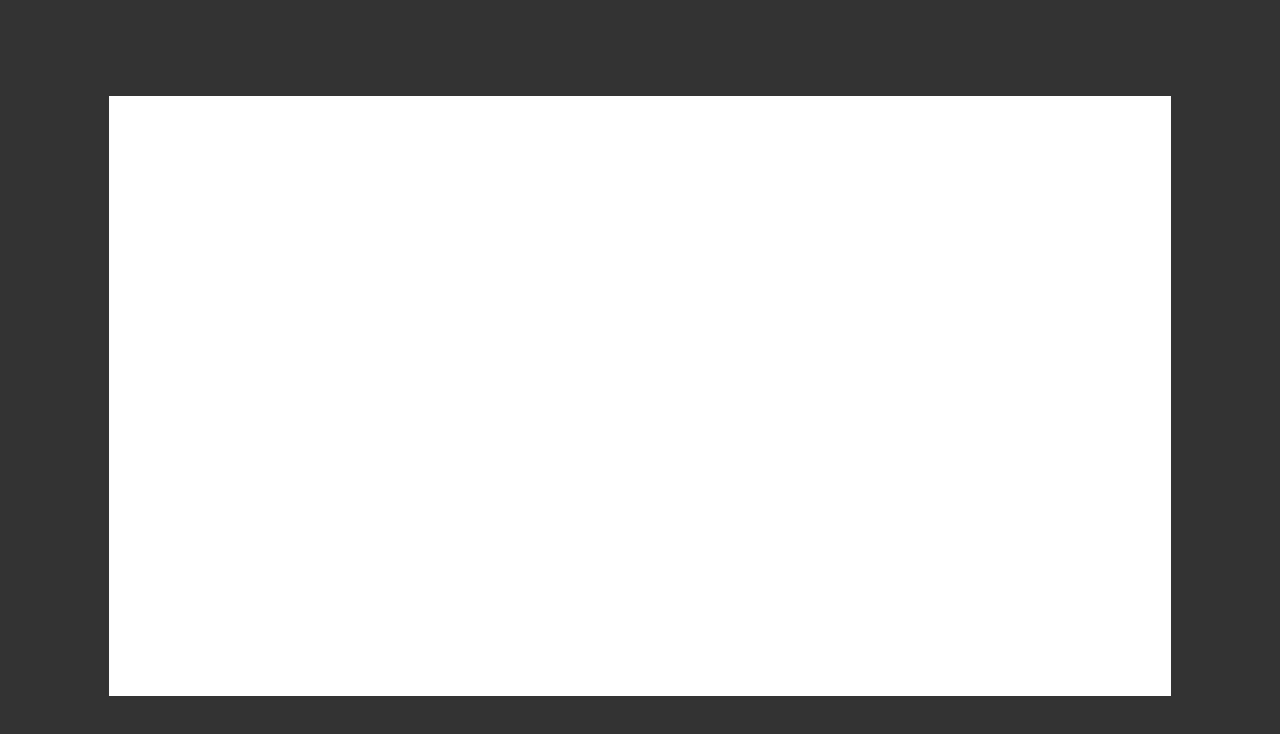
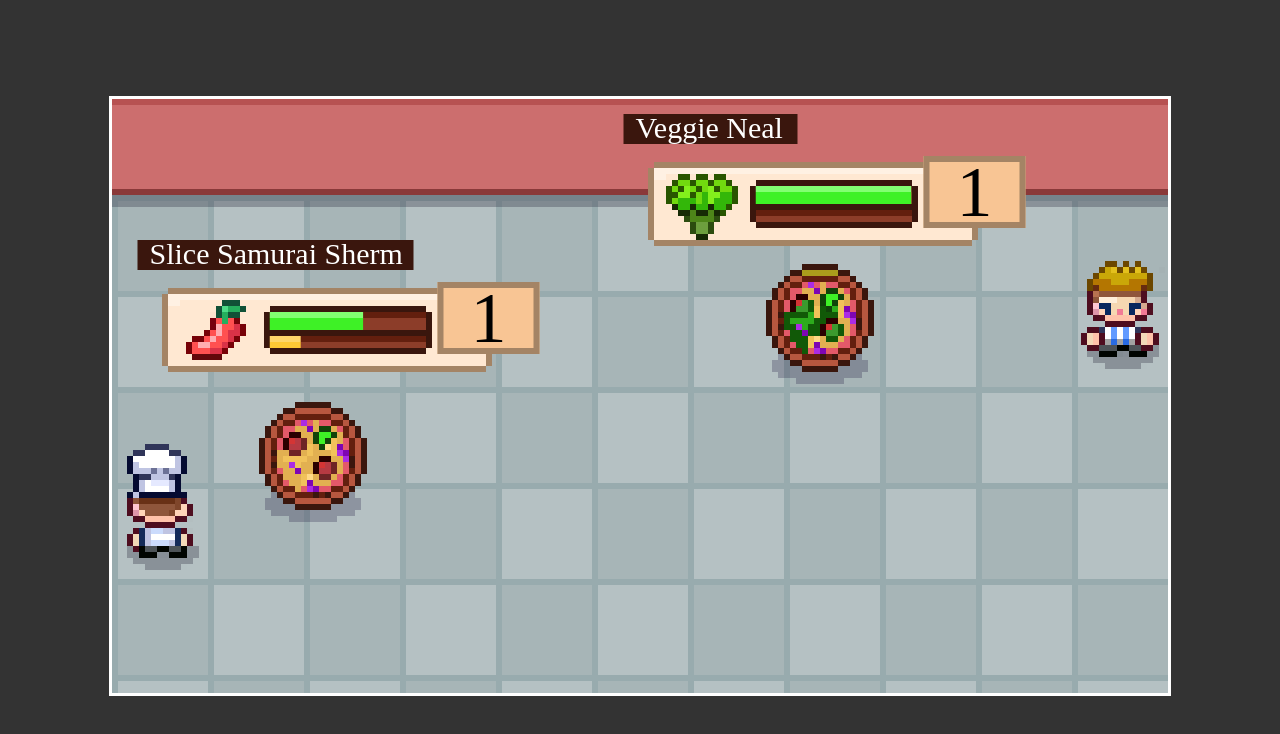
Before and after one commit to jimcervone/pizza, a plain HTML site: page index.html in a window 1280 px wide. Drawn offline with Linux system fonts and the light colour scheme.

Commit message:
add battles

```diff
--- /dev/null
+++ b/Battle/Battle.js
@@ -0,0 +1,62 @@
+class Battle {
+    constructor() {
+      this.combatants = {
+        "player1": new Combatant({
+          ...Pizzas.s001,
+          team: "player",
+          hp: 30,
+          maxHp: 50,
+          xp: 20,
+          maxXp: 100,
+          level: 1,
+          status: null,
+        }, this),
+        "enemy1": new Combatant({
+          ...Pizzas.v001,
+          team: "enemy",
+          hp: 50,
+          maxHp: 50,
+          xp: 20,
+          level: 1,
+          status: null,
+        }, this),
+        "enemy2": new Combatant({
+          ...Pizzas.f001,
+          team: "enemy",
+          hp: 50,
+          maxHp: 50,
+          xp: 30,
+          level: 1,
+          status: null,
+        }, this),
+      }
+      this.activeCombatants = {
+        player: "player1",
+        enemy: "enemy1"
+      }
+    }
+
+    createElement() {
+        this.element = document.createElement("div");
+        this.element.classList.add("Battle");
+        this.element.innerHTML = (`
+            <div class="Battle_hero">
+              <img src="${'/images/characters/people/hero.png'}" alt="Hero" />
+            </div>
+            <div class="Battle_enemy">
+              <img src="${'/images/characters/people/npc3.png'}" alt="Enemy" />
+            </div>
+        `)
+    }
+
+    init(container) {
+        this.createElement();
+        container.appendChild(this.element);
+
+        Object.keys(this.combatants).forEach(key => {
+          let combatant = this.combatants[key];
+          combatant.id = key;
+          combatant.init(this.element);
+        })
+    }
+}
--- /dev/null
+++ b/Battle/Combatant.js
@@ -0,0 +1,79 @@
+class Combatant {
+    constructor(config, battle) {
+        Object.keys(config).forEach(key => {
+            this[key] = config[key];
+        })
+        this.battle = battle;
+    }
+
+    get hpPercent() {
+        const percent = this.hp / this.maxHp * 100;
+        return percent > 0 ? percent : 0;
+    }
+
+    get xpPercent() {
+        return this.xp / this.maxXp * 100;
+    }
+
+    get isActive() {
+        return this.battle.activeCombatants[this.team] === this.id;
+    }
+
+    createElement() {
+        this.hudElement = document.createElement("div");
+        this.hudElement.classList.add("Combatant");
+        this.hudElement.setAttribute("data-combatant", this.id);
+        this.hudElement.setAttribute("data-team", this.team);
+
+        this.hudElement.innerHTML = (`
+            <p class="Combatant_name">${this.name}</p>
+            <p class="Combatant_level"></p>
+            <div class="Combatant_character_crop">
+              <img class="Combatant_character" alt="${this.name}" src="${this.src}" />
+            </div>
+            <img class="Combatant_type" src="${this.icon}" alt="${this.type}" />
+            <svg viewBox="0 0 26 3" class="Combatant_life-container">
+              <rect x=0 y=0 width="0%" height=1 fill="#82ff71" />
+              <rect x=0 y=1 width="0%" height=2 fill="#3ef126" />
+            </svg>
+            <svg viewBox="0 0 26 2" class="Combatant_xp-container">
+              <rect x=0 y=0 width="0%" height=1 fill="#ffd76a" />
+              <rect x=0 y=1 width="0%" height=1 fill="#ffc934" />
+            </svg>
+            <p class="Combatant_status"></p>
+        `);
+
+        this.pizzaElement = document.createElement("img");
+        this.pizzaElement.classList.add("Pizza");
+        this.pizzaElement.setAttribute("src", this.src);
+        this.pizzaElement.setAttribute("alt", this.name);
+        this.pizzaElement.setAttribute("data-team", this.team);
+
+        this.hpFills = this.hudElement.querySelectorAll(".Combatant_life-container > rect")
+        this.xpFills = this.hudElement.querySelectorAll(".Combatant_xp-container > rect")
+    }
+
+    update(changes={}) {
+        // update anything incoming
+        Object.keys(changes).forEach(key => {
+            this[key] = changes[key]
+        })
+
+        // update active flag to hso the correct pizza and hud
+        this.hudElement.setAttribute("data-active", this.isActive)
+        this.pizzaElement.setAttribute("data-active", this.isActive)
+
+        // update hp and xp for percent fills
+        this.hpFills.forEach(rect => rect.style.width = `${this.hpPercent}%`)
+        this.xpFills.forEach(rect => rect.style.width = `${this.xpPercent}%`)
+
+        this.hudElement.querySelector(".Combatant_level").innerText = this.level;
+    }
+
+    init(container) {
+        this.createElement();
+        container.appendChild(this.hudElement);
+        container.appendChild(this.pizzaElement);
+        this.update();
+    }
+}
--- /dev/null
+++ b/Content/pizzas.js
@@ -0,0 +1,28 @@
+window.PizzaTypes = {
+    normal: "normal",
+    spicy: "spicy",
+    veggie: "veggie",
+    fungi: "fungi",
+    chill: "chill"
+}
+
+window.Pizzas = {
+    "s001": {
+        name: "Slice Samurai Sherm",
+        type: PizzaTypes.spicy,
+        src: "/images/characters/pizzas/s001.png",
+        icon: "/images/icons/spicy.png",
+    },
+    "v001": {
+        name: "Veggie Neal",
+        type: PizzaTypes.veggie,
+        src: "/images/characters/pizzas/v001.png",
+        icon: "/images/icons/veggie.png",
+    },
+    "f001": {
+        name: "Portobello Campo",
+        type: PizzaTypes.fungi,
+        src: "/images/characters/pizzas/f001.png",
+        icon: "/images/icons/fungi.png",
+    }
+}
--- a/Overworld.js
+++ b/Overworld.js
@@ -63,7 +63,7 @@ class Overworld {
   }
 
   init() {
-    this.startMap(window.OverworldMaps.Kitchen);
+    this.startMap(window.OverworldMaps.DemoRoom);
 
     this.bindActionInput();
     this.bindHeroPositionCheck();
@@ -74,13 +74,16 @@ class Overworld {
     this.startGameLoop();
 
     this.map.startCutscene([
-      { type: "changeMap", map: "DemoRoom"}
+      { type: "battle" },
+      // { type: "changeMap", map: "DemoRoom"},
+
       // { who: "hero", type: "walk", direction: "down" },
       // { who: "hero", type: "walk", direction: "down" },
       // { who: "npcA", type: "walk", direction: "up" },
       // { who: "npcA", type: "walk", direction: "left" },
       // { who: "hero", type: "stand", direction: "right", time: 200 },
       // {type: "textMessage", text: "Hello There!"}
+
       // { who: "npcA", type: "stand", direction: "up", time: 800 },
     ]);
   }
--- a/OverworldEvent.js
+++ b/OverworldEvent.js
@@ -71,6 +71,15 @@ class OverworldEvent {
         })
     }
 
+    battle(resolve) {
+        const battle = new Battle({
+            onComplete: () => {
+                resolve();
+            }
+        })
+        battle.init(document.querySelector(".game-container"));
+    }
+
     init() {
         return new Promise(resolve => {
             this[this.event.type](resolve)
--- a/index.html
+++ b/index.html
@@ -5,11 +5,19 @@
     <link href="/styles/global.css" type="text/css" rel="stylesheet">
     <link href="/styles/TextMessage.css" type="text/css" rel="stylesheet">
     <link href="/styles/SceneTransition.css" type="text/css" rel="stylesheet">
+    <!-- Battle CSS -->
+    <link href="/styles/Battle.css" type="text/css" rel="stylesheet">
+    <link href="/styles/Combatant.css" type="text/css" rel="stylesheet">
+    <link href="/styles/SubmissionMenu.css" type="text/css" rel="stylesheet">
+    <link href="/styles/Team.css" type="text/css" rel="stylesheet">
   </head>
   <body>
     <div class="game-container">
       <canvas class="game-canvas" width="352" height="198"></canvas>
     </div>
+
+    <!-- Content -->
+    <script src="/Content/pizzas.js"></script>
 
     <!-- Scripts -->
     <script src="/utils.js"></script>
@@ -24,6 +32,13 @@
     <script src="/KeyPressListener.js"></script>
     <script src="/RevealingText.js"></script>
     <script src="/SceneTransition.js"></script>
+
+    <!-- Battle -->
+    <script src="/Battle/Battle.js"></script>
+    <script src="/Battle/Combatant.js"></script>
+    <script src="/Battle/SubmissionMenu.js"></script>
+    <script src="/Battle/Team.js"></script>
+
     <script src="/init.js"></script>
 
   </body>
--- /dev/null
+++ b/styles/Battle.css
@@ -0,0 +1,37 @@
+.Battle {
+    position: absolute;
+    left: 0;
+    right: 0;
+    top: 0;
+    bottom: 0;
+    background-image: url(/images/maps/StreetBattle.png);
+    background-size: cover;
+    image-rendering: pixelated;
+}
+
+.Battle_hero, .Battle_enemy {
+    position: absolute;
+    transform: scale(2);
+    width: 32px;
+    height: 32px;
+    overflow: hidden;
+    background: url(/images/characters/shadow.png) no-repeat no-repeat;
+}
+
+.Battle_hero img, .Battle_enemy img {
+    pointer-events: none;
+}
+
+.Battle_hero {
+    bottom: 57px;
+    left: 1px;
+}
+
+.Battle_hero img {
+    transform: translateY(-64px); /* nudge hero spritesheet */
+}
+
+.Battle_enemy {
+    top: 42px;
+    right: -1px;
+}
--- /dev/null
+++ b/styles/Combatant.css
@@ -0,0 +1,140 @@
+.Combatant {
+    width: 67px;
+    height: 14px;
+    background: url("/images/ui/SingleMemberDisplay.png") no-repeat no-repeat;
+    position: absolute;
+}
+
+.Battle .Combatant {
+    transform: scale(2);
+}
+
+.Battle .Combatant[data-active="false"] {
+    opacity: 0;
+}
+
+.Battle .Combatant[data-active="true"] {
+    opacity: 1;
+}
+
+.Combatant[data-team="player"] {
+    left: 46px;
+    top: 70px;
+}
+.Combatant[data-team="enemy"] {
+    top: 28px;
+    right: 77px;
+}
+
+.Combatant_character_crop {
+    position: absolute;
+    bottom: 1px;
+    left: 3px;
+    width: 22px;
+    height: 12px;
+    overflow: hidden;
+}
+
+.Combatant_character {
+    display: block;
+    position: absolute;
+    left: -11px;
+    bottom: -7px;
+}
+
+.Battle .Combatant_character_crop {
+    display: none;
+}
+
+.Combatant_name {
+    position: absolute;
+    left: -2px;
+    top: -8px;
+    white-space: nowrap;
+    background: var(--menu-font-color);
+    color: #fff;
+    font-size: 5px;
+    padding-left: 2px;
+    padding-right: 2px;
+    margin: 0;
+}
+
+.Combatant_type {
+    position: absolute;
+    left: 3px;
+    top: -2px;
+    width: 16px;
+    height: 16px;
+}
+
+.Combatant_life-container {
+    position: absolute;
+    left: 20px;
+    top: 4px;
+    width: 26px;
+    height: 3px;
+}
+.Combatant_life-container > rect {
+    transition: width 0.2s;
+}
+
+.Combatant_xp-container {
+    position: absolute;
+    left: 20px;
+    top: 8px;
+    width: 26px;
+    height: 2px;
+}
+
+.Combatant_level {
+    position: absolute;
+    font-size: 12px;
+    right: 2px;
+    top: -1px;
+    width: 17px;
+    height: 12px;
+    display: flex;
+    align-items: center;
+    justify-content: center;
+    background: #F8C594;
+    border: 1px solid #A48465;
+    margin: 0;
+}
+
+.Combatant_status {
+    position: absolute;
+    font-size: 5px;
+    left: 47px;
+    bottom: -3px;
+    padding-left: 2px;
+    padding-right: 2px;
+    background: rgba(0,0,0,0.8);
+    color: white;
+    margin: 0;
+}
+.Combatant_status[data-status="saucy"] {
+    color: red;
+}
+.Combatant_status[data-status="clumsy"] {
+    background: #582a79;
+}
+
+.Pizza {
+    position: absolute;
+    transform: scale(2);
+    background: url(/images/characters/pizzas/pizza-shadow.png) no-repeat no-repeat;
+}
+.Pizza[data-team="player"] {
+    bottom: 73px;
+    left: 51px;
+}
+.Pizza[data-team="enemy"] {
+    top: 47px;
+    right: 100px;
+}
+.Pizza[data-active="false"] {
+    opacity: 0;
+}
+.Pizza[data-active="true"] {
+    opacity: 1;
+}
```
Also changed, not shown: Battle/SubmissionMenu.js (added), Battle/Team.js (added), styles/SubmissionMenu.css (added), styles/Team.css (added).
